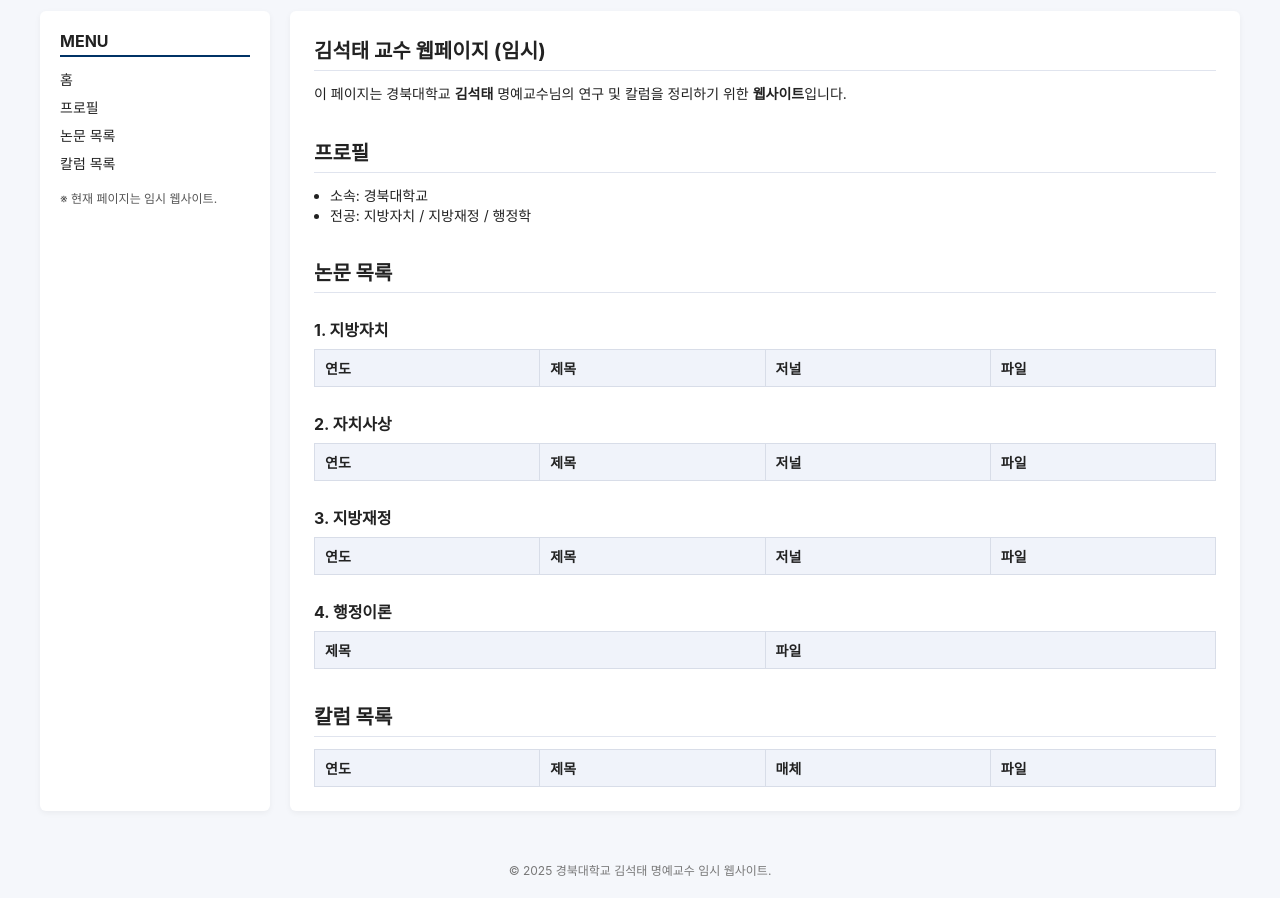
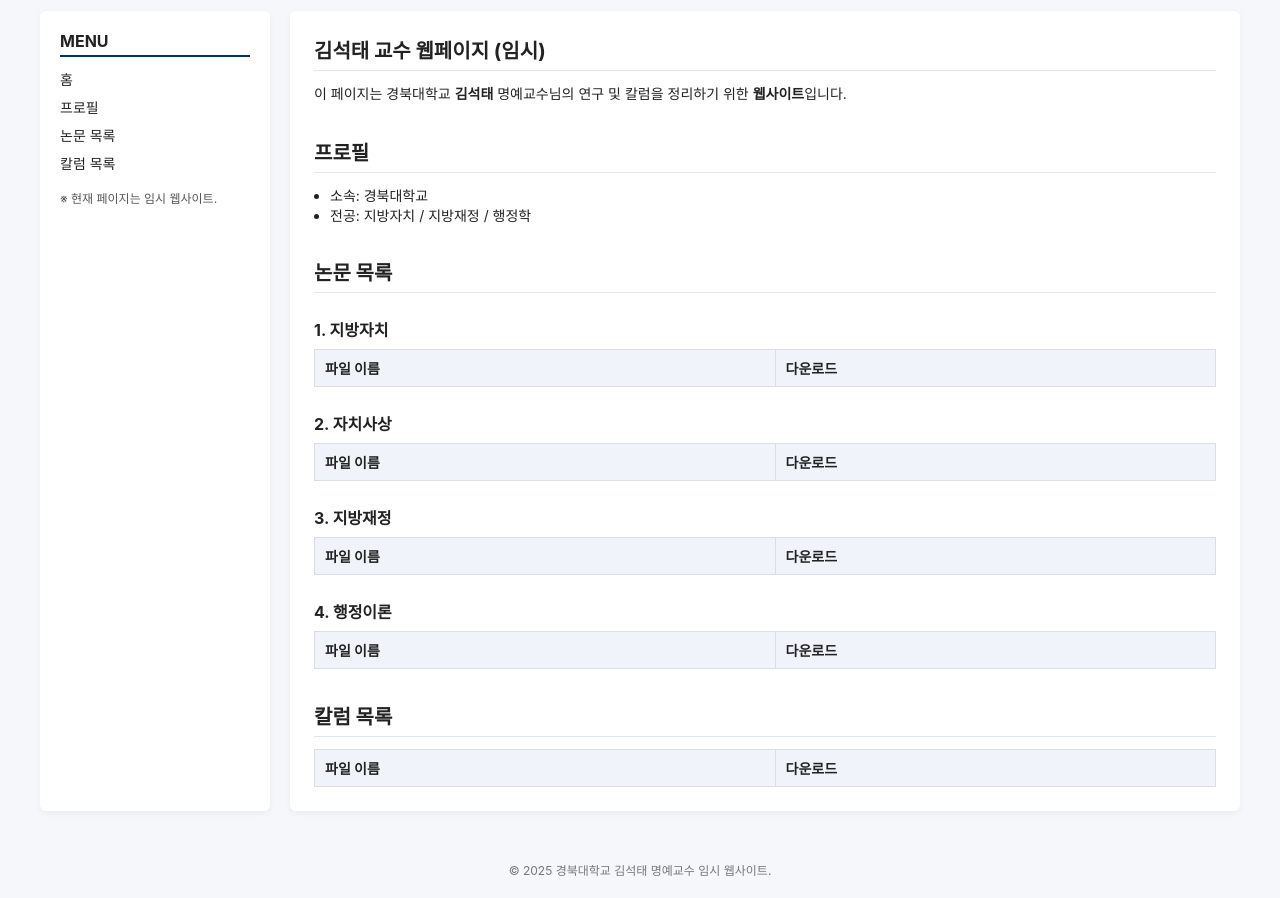
Before and after one commit to stkim506/stkim506.github.io, a plain HTML site: page index.html in a window 1280 px wide. Shown: the part 78-976 px from the top of the page. Drawn offline with Linux system fonts and the light colour scheme; no server answers.

Commit message:
Add files via upload

```diff
--- a/index.html
+++ b/index.html
@@ -58,10 +58,8 @@
         <table class="list-table" id="papers-local">
           <thead>
             <tr>
-              <th>연도</th>
-              <th>제목</th>
-              <th>저널</th>
-              <th>파일</th>
+              <th>파일 이름</th>
+              <th>다운로드</th>
             </tr>
           </thead>
           <tbody></tbody>
@@ -71,10 +69,8 @@
         <table class="list-table" id="papers-thought">
           <thead>
             <tr>
-              <th>연도</th>
-              <th>제목</th>
-              <th>저널</th>
-              <th>파일</th>
+              <th>파일 이름</th>
+              <th>다운로드</th>
             </tr>
           </thead>
           <tbody></tbody>
@@ -84,10 +80,8 @@
         <table class="list-table" id="papers-finance">
           <thead>
             <tr>
-              <th>연도</th>
-              <th>제목</th>
-              <th>저널</th>
-              <th>파일</th>
+              <th>파일 이름</th>
+              <th>다운로드</th>
             </tr>
           </thead>
           <tbody></tbody>
@@ -97,8 +91,8 @@
         <table class="list-table" id="papers-admin">
           <thead>
             <tr>
-              <th>제목</th>
-              <th>파일</th>
+              <th>파일 이름</th>
+              <th>다운로드</th>
             </tr>
           </thead>
           <tbody></tbody>
@@ -110,10 +104,8 @@
         <table class="list-table" id="columns-table">
           <thead>
             <tr>
-              <th>연도</th>
-              <th>제목</th>
-              <th>매체</th>
-              <th>파일</th>
+              <th>파일 이름</th>
+              <th>다운로드</th>
             </tr>
           </thead>
           <tbody></tbody>
```
